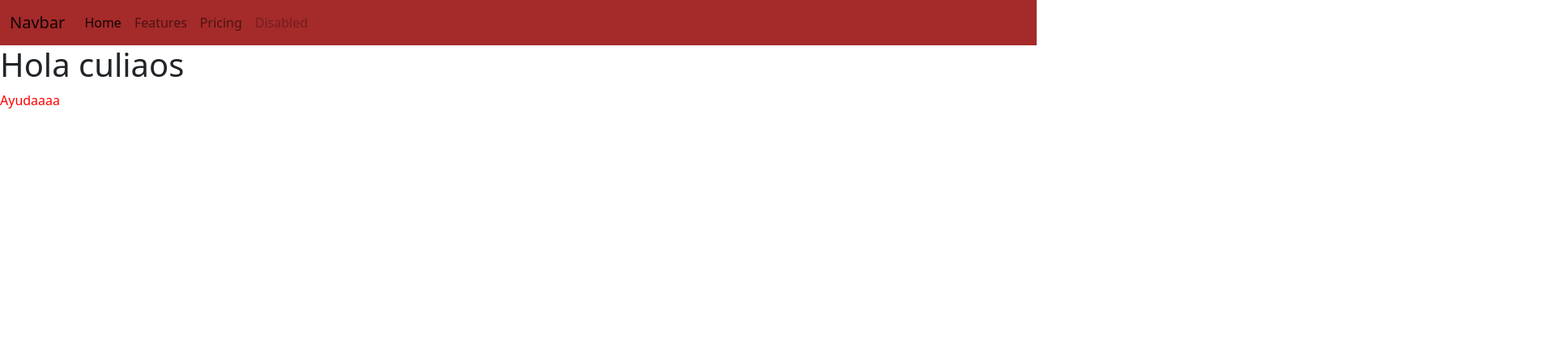
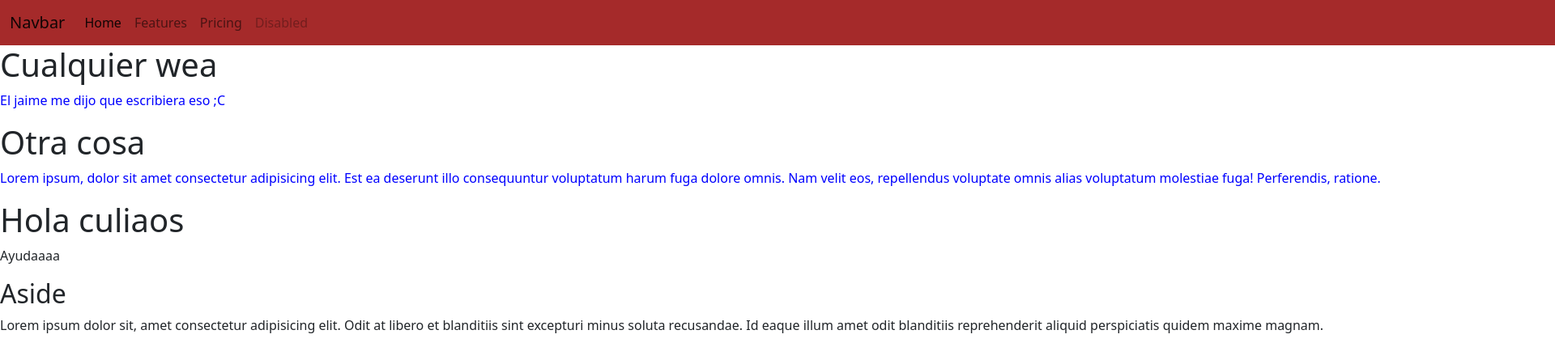
Before and after one commit to RZ0ne/proyectodw, a plain HTML site: page index.html in a window 1280 px wide. Shown: the top 450 px of the page at 81% size, 1920 px wide, since content can reach past the window. Drawn offline with nearby package versions, Linux system fonts and the light colour scheme.

Commit message:
pequeñas pruebas

```diff
--- a/css/style.css
+++ b/css/style.css
@@ -1,8 +1,30 @@
+/*Usar "*" para darle propiedades a toda la pagina (html)*/
+
+* {
+    padding: 0;
+    margin: 0;
+    box-sizing: border-box;
+}
+
 p {
     font-size: 72;
-    color: red;
+    /*color: red;*/
 }
 
 .navbar {
     background-color: brown !important;
+
 }
+
+.division p{
+    color:blue;
+}
+
+body {
+    height: 100%;
+    width: 300%;
+}
+
+.container-fluid {
+
+}
--- a/index.html
+++ b/index.html
@@ -16,7 +16,8 @@
         <nav class="navbar navbar-expand-lg bg-light">
             <div class="container-fluid">
                 <a class="navbar-brand" href="#">Navbar</a>
-              <button class="navbar-toggler" type="button" data-bs-toggle="collapse" data-bs-target="#navbarNav" aria-controls="navbarNav" aria-expanded="false" aria-label="Toggle navigation">
+                <button class="navbar-toggler" type="button" data-bs-toggle="collapse" data-bs-target="#navbarNav"
+                    aria-controls="navbarNav" aria-expanded="false" aria-label="Toggle navigation">
                     <span class="navbar-toggler-icon"></span>
                 </button>
                 <div class="collapse navbar-collapse" id="navbarNav">
@@ -38,9 +39,28 @@
             </div>
         </nav>
     </header>
+    <main>
+        <div class="division">
+            <h1>Cualquier wea</h1>
+            <p>El jaime me dijo que escribiera eso ;C</p>
+        </div>
+        <div class="division">
+            <h1>Otra cosa</h1>
+            <p>Lorem ipsum, dolor sit amet consectetur adipisicing elit. Est ea deserunt illo consequuntur voluptatum
+                harum fuga dolore omnis. Nam velit eos, repellendus voluptate omnis alias voluptatum molestiae fuga!
+                Perferendis, ratione.</p>
+        </div>
+        <div class="division"></div>
         <h1>Hola culiaos</h1>
         <p>Ayudaaaa</p>
-    <br>
+    </main>
+    <aside>
+        <h2>Aside</h2>
+        <p>Lorem ipsum dolor sit, amet consectetur adipisicing elit. Odit at libero et blanditiis sint excepturi minus
+            soluta recusandae. Id eaque illum amet odit blanditiis reprehenderit aliquid perspiciatis quidem maxime
+            magnam.</p>
+    </aside>
+    <FOOTER></FOOTER>
 </body>
 
 </html>
```
Lines whose indentation alone changed are shown as unchanged.
